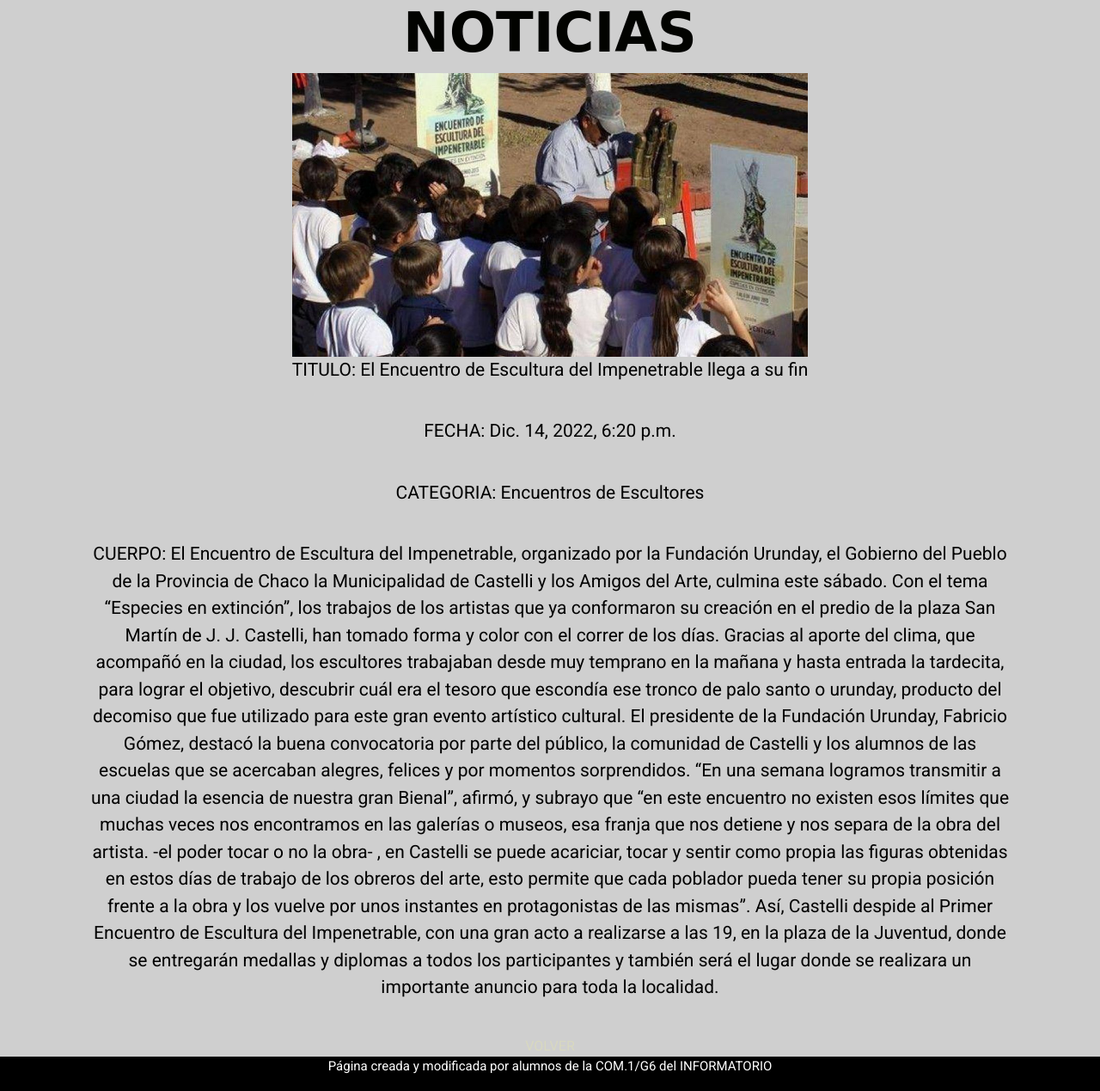
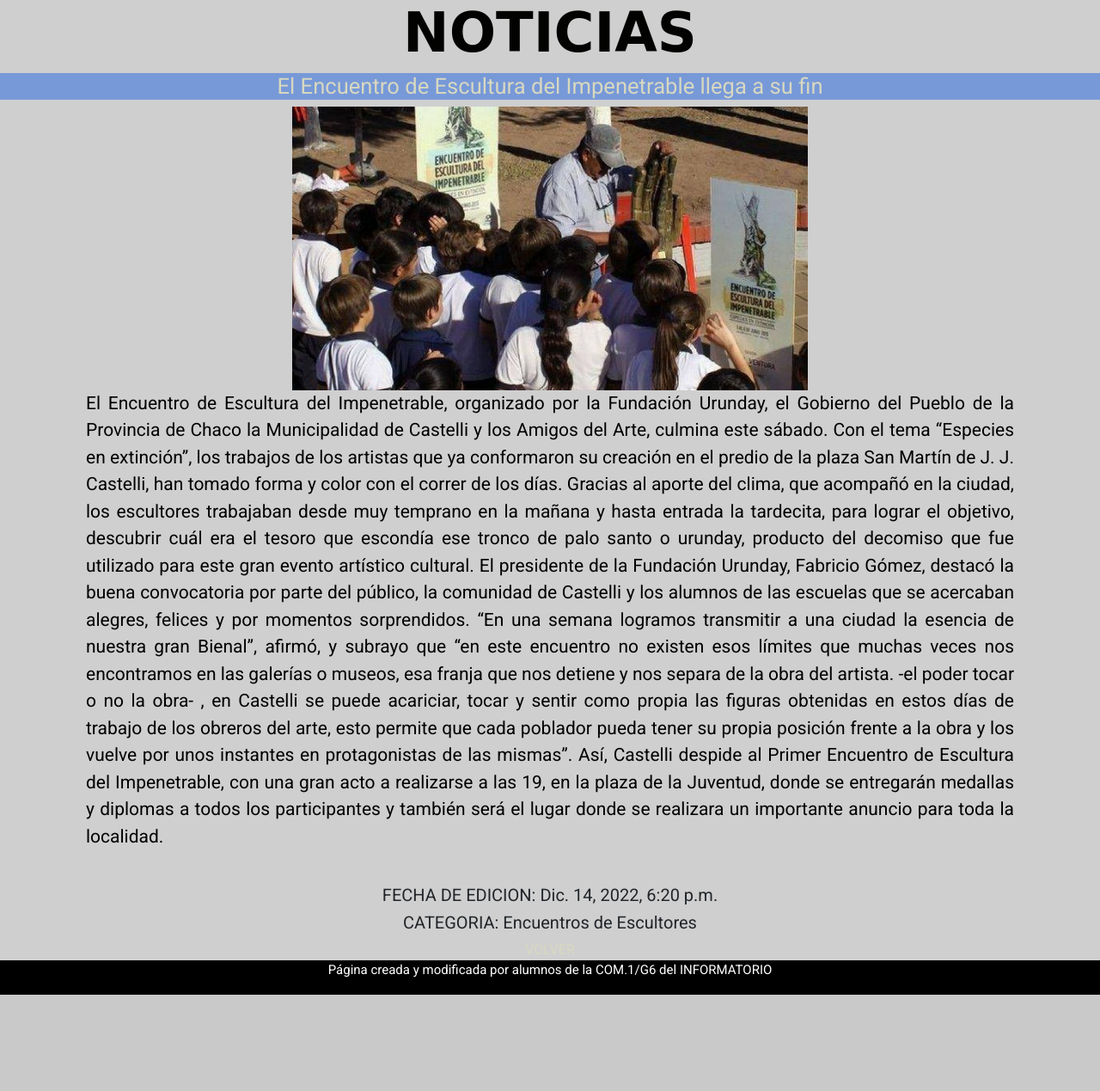
Before and after one commit to NahuelSanchez5/Fundaci-n-Amigos-del-Arte, a Django app: page /Noticias/Detalle/5 in a window 1280 px wide. Shown: the part 150-1419 px from the top of the page at 86% size. After the commit the page ends 1307 px from the top, so only its background shows below. Run offline with Django 3.2, Linux system fonts and the light colour scheme; a user stored in the database is signed in; data comes from the database, SQL or seed files in the repository; both versions use the stored data as it was after the commit; some web fonts are replaced.

Commit message:
CSS de Noticias y detalle.  Nahuel, Vane, Dalmiro, Joel, Rosana

```diff
--- a/blog/static/css/main.css
+++ b/blog/static/css/main.css
@@ -1,17 +1,17 @@
-@import url(('https://fonts.googleapis.com/css2?family=Ubuntu&display=swap');
+@import url('https://fonts.googleapis.com/css2?family=Ubuntu&display=swap');
 @import url('https://fonts.googleapis.com/css2?family=Roboto&family=Ubuntu&display=swap');
 @import url('https://fonts.googleapis.com/css2?family=Unbounded:wght@600&display=swap');
 
 *{
     margin: 0;
     border: 0;
-    font-size: 100%;
     vertical-align: baseline;
     list-style-type:none
 }
 
 /* ES EL BODY DE TODO EL PROYECTO */
 body {
+
     text-align: center;
     font-family: ubuntu;
     background-color: rgb(207, 207, 207);
@@ -86,6 +86,7 @@ p {
     font-size: 21px;
     color: rgb(0, 0, 0);
     padding: 0 100px;
+    text-align: justify;
 }
 
 .patrimonio ul{
@@ -170,7 +171,6 @@ footer {
     margin: 2vw;
     background-color:rgb(119, 153, 216);
     display: flex;
-    justify-content: center;
     border-radius: 30px;
     justify-content: space-around;
 }
@@ -279,18 +279,38 @@ strong {
 
 .titulos-noticias{
     color: #000000;
+
     font-size: x-large;
     font-weight: bolder;
     line-height: 1.8em;
 }
-/*
+.noticias {
+    display: grid;
+    grid-template-columns: auto auto auto;
+
+
+    column-gap: 50px;
+    row-gap: 50px;
+    margin-left: 30px;
+    margin-right: 30px;
+}
 .post{
+    background-color:rgb(119, 153, 216);
+    border: 1px solid rgba(0, 0, 0, 0.8);
+    padding: 20px;
+    font-size: 30px;
+    text-align: center;
+    border-radius: 20px;
+    padding: 0;
+}
+.post:hover{
+    box-shadow: rgb(114, 114, 114) 4px 4px;
+}
+.img-noticia{
+    margin-top: 25px;
+    border-radius: 15px;
+}
 
-    width: max-content;
-    display: grid;
-    place-items: center;
-
-    border: #000000;
-    box-shadow: #a2f200;
+.detalle-noticia{
+    font-size: 21px;
 }
-*/
--- a/blog/templates/noticias/detalle.html
+++ b/blog/templates/noticias/detalle.html
@@ -4,13 +4,19 @@
 {% block titulo %} NOTICIAS {% endblock titulo %}
 
 {% block contenido %}
-  <h2 class="title">noticias</h2>
-    <img src="{{noticia.imagen.url}}" width="600px" height="auto">
 
-    <p>TITULO: {{noticia.titulo}}</a></p>
+<h1 class="title">noticias</h1>
+<section class="detalle-noticia">
 
-    <p>FECHA: {{noticia.fecha}}</p>
-    <p>CATEGORIA: {{noticia.categoria_noticia}}</p>
-    <p>CUERPO: {{noticia.cuerpo}}</p>
-    <a href="{% url 'noticias:listar' %}">VOLVER</a>
+  <h2 class="integrante">{{noticia.titulo}}</h2>
+
+  <img src="{{noticia.imagen.url}}" width="600px" height="auto" class="img-detalle">
+
+  <p>{{noticia.cuerpo}}</p>
+</section>
+
+<h5>FECHA DE EDICION: {{noticia.fecha}}</h5>
+<h5>CATEGORIA: {{noticia.categoria_noticia}}</h5>
+
+<a href="{% url 'noticias:listar' %}">VOLVER</a>
 {% endblock contenido %}
```
Also changed, not shown: blog/templates/noticias/listar.html (+9 -8 lines), blog/blog/db.sqlite3, blog/media/noticias/encuentro2014_5.jpg (added), blog/media/noticias/encuentro2014presentacion_37rTKXP.jpg (added), blog/media/noticias/encuentro2014presentacion_Jjwauti.jpg (added).
